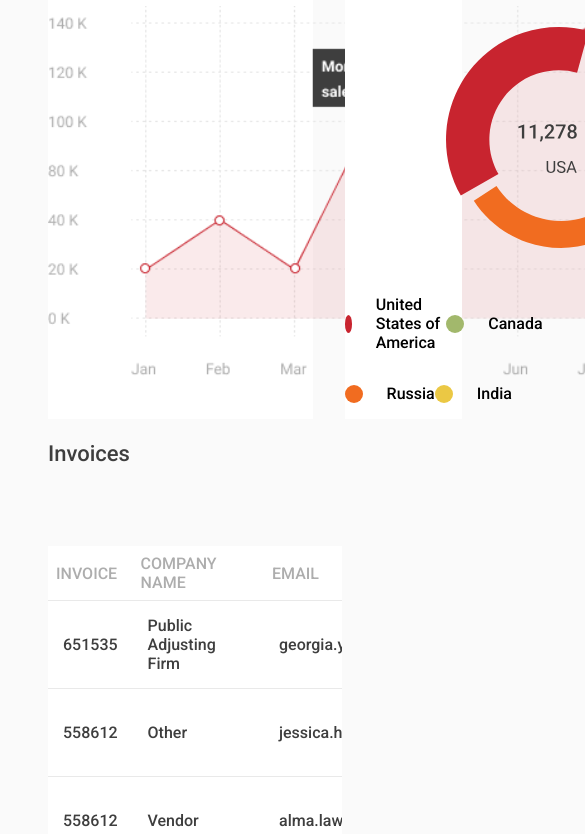
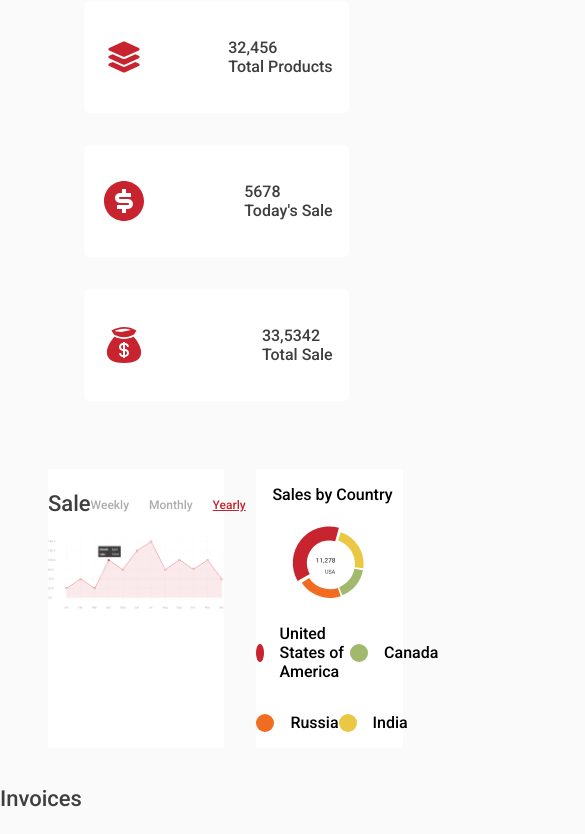
Before and after one commit to riyasonara/Project, a plain HTML site: page HTML Training Assignment/dashboard.html in a window 390 px wide. Shown: the part 424-1258 px from the top of the page, 585 px wide, since content can reach past the window. Drawn offline with Linux system fonts and the light colour scheme.

Commit message:
responsive modification

```diff
--- a/HTML Training Assignment/css/dashboard.css
+++ b/HTML Training Assignment/css/dashboard.css
@@ -110,6 +110,7 @@ body {
     /* margin-left: 292px; */
     padding: 20px;
     flex-direction: row;
+    flex-wrap: wrap;
     /* width: 95%; */
     justify-content: space-between;
   }
@@ -124,7 +125,7 @@ body {
     padding: 2rem 1rem;
     display: flex;
     align-items: center;
-    width: 10rem;
+    width: 15%;
     justify-content: space-between;
   }
   .box p
@@ -145,13 +146,12 @@ body {
   .graph-header{
     display: flex;
     flex-direction: row;
-    width: 802px;
+    justify-content: space-between;
   }
   .monthly-sales{
     display: flex;
     flex-direction: row;
     margin-top: 1rem;
-    margin-left: 44.5rem;
     color: #ADADAD;
     font: normal normal normal 12px/16px Roboto;
     font-size: 12px;
@@ -171,31 +171,32 @@ body {
     display: flex;
     flex-direction:column;
     background-color: white;
-    width: 90%;
+    width: 60%;
     margin-top: 2rem;
   }
   .sale-graph img{
-    width: 58rem;
+    width: 100%;
   }
   .graph{
     display:flex ;
+    justify-content: space-between;
   }
 
   .pie-chart{
     margin: 2rem 0rem 0rem 2rem;
-    width: 40%;
+    width: 30%;
     display: flex;
     flex-direction: column;
     background-color: white;
     }
 
     .pie-chart p{
-      margin-left: 1.5rem ;
+      margin-left: 1rem ;
     }
 
     .pie-chart img{
-      width: 17rem;
-      margin-left: 5rem;
+      width: 60%;
+      margin-left: 20%;
     }
 
     .red-dot{
@@ -300,3 +301,27 @@ body {
       padding: 10px;
       border-radius: 10px;
     }
+
+    @media screen and (max-width:800px) {
+
+      .options{
+        /* flex-direction: column ; */
+        margin: 1rem;
+        width: 90% !important;
+        flex-wrap: wrap;
+      }
+
+      .box{
+        width: 40%;
+        margin-top: 2rem;
+      }
+      .pie-chart{
+        width: 50%;
+      }
+    }
+    @media screen and (max-width:470px) {
+      .box
+      {
+        width: 90%;
+      }
+    }
--- a/HTML Training Assignment/dashboard.html
+++ b/HTML Training Assignment/dashboard.html
@@ -18,7 +18,7 @@
 </head>
 
 <body>
-    <div class="navbar">
+    <!-- <div class="navbar">
         <div class="company__hamburger">
             <img src="./images/menu-bar.svg" onclick="handleInOut()">
             <img src="./images/header-logo.svg" />
@@ -35,7 +35,7 @@
                 <img src="./images/downward-arrow.svg" class="down-arrow" alt="" srcset="">
             </div>
         </div>
-    </div>
+    </div> -->
     <div class="sidebar" id="sidebar">
         <div class="dashboard-options">
             <div class="dash-option dash-option-active">
@@ -158,6 +158,9 @@
                             <p>India</p>
                         </div>
                     </div>
+
+
+                </div>
             </div>
         </div>
     </div>
@@ -178,7 +181,9 @@
                 <td>Public Adjusting Firm</td>
                 <td>georgia.young@example.com</td>
                 <td>24 May, 2020</td>
-                    <td><p class="paid">Paid</p></td>
+                <td>
+                    <p class="paid">Paid</p>
+                </td>
                 <td>$98,000</td>
             </tr>
 
@@ -187,7 +192,9 @@
                 <td>Other</td>
                 <td>jessica.hanson@example.com</td>
                 <td>24 May, 2020</td>
-                    <td><p class="paid">Paid</p></td>
+                <td>
+                    <p class="paid">Paid</p>
+                </td>
                 <td>$98,000</td>
             </tr>
 
@@ -196,7 +203,9 @@
                 <td>Vendor</td>
                 <td>alma.lawson@example.com</td>
                 <td>8 Sep, 2020</td>
-                    <td><p class="paid">Paid</p></td>
+                <td>
+                    <p class="paid">Paid</p>
+                </td>
                 <td>$20,900</td>
             </tr>
 
@@ -205,7 +214,9 @@
                 <td>Property Management Company</td>
                 <td>kenzi.lawson@example.com</td>
                 <td>22 Oct, 2020</td>
-                    <td><p class="paid">Paid</p></td>
+                <td>
+                    <p class="paid">Paid</p>
+                </td>
                 <td>$10,570</td>
             </tr>
 
@@ -214,7 +225,9 @@
                 <td>Subcontractor Company</td>
                 <td>jackson.graham@example.com</td>
                 <td>1 Feb, 2020</td>
-                    <td> <p class="failed">Failed</p> </td>
+                <td>
+                    <p class="failed">Failed</p>
+                </td>
                 <td>$10,200</td>
             </tr>
 
@@ -223,7 +236,9 @@
                 <td>Mortgage Company</td>
                 <td>felicia.reid@example.com</td>
                 <td>22 Oct, 2020</td>
-                    <td> <p class="pending" > Pending </p></td>
+                <td>
+                    <p class="pending"> Pending </p>
+                </td>
                 <td>$12,600</td>
             </tr>
 
@@ -232,7 +247,9 @@
                 <td>TPA</td>
                 <td>dolores.chambers@example.com</td>
                 <td>21 Sep, 2020</td>
-                    <td><p class="paid">Paid</p></td>
+                <td>
+                    <p class="paid">Paid</p>
+                </td>
                 <td>$11,170</td>
             </tr>
 
@@ -241,7 +258,9 @@
                 <td>Fire Department</td>
                 <td>nevaeh.simmons@example.com</td>
                 <td>17 Oct, 2020</td>
-                    <td> <p class="failed">Failed</p> </td>
+                <td>
+                    <p class="failed">Failed</p>
+                </td>
                 <td>$28,000</td>
             </tr>
 
@@ -250,7 +269,9 @@
                 <td>Insurance Carrier</td>
                 <td>curtis.weaver@example.com</td>
                 <td>21 Sep, 2020</td>
-                    <td><p class="paid">Paid</p></td>
+                <td>
+                    <p class="paid">Paid</p>
+                </td>
                 <td>$10,000</td>
             </tr>
 
```
Also changed, not shown: HTML Training Assignment/css/innerpage.css (+25 -0 lines), HTML Training Assignment/innerpage.html (+4 -4 lines). Lines whose indentation alone changed are shown as unchanged.
